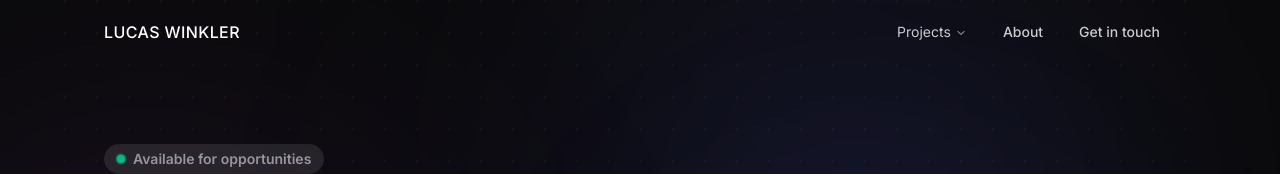
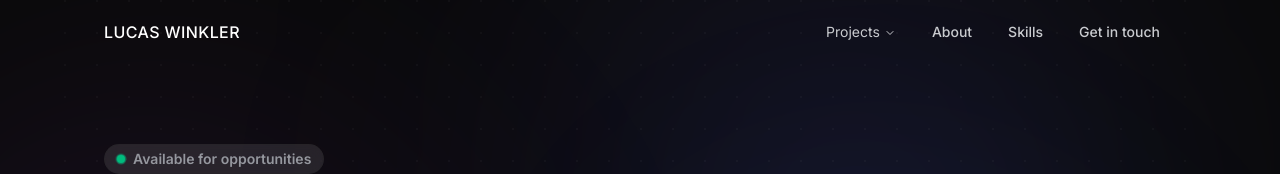
Before and after one commit to LucasWinkler/lucaswinkler.dev, a Next.js app: page / in a window 1280 px wide. Shown: the top 174 px of the page. Built offline with nearby package versions, Linux system fonts and the light colour scheme.

Commit message:
fix: update navigation to use new links

```diff
--- a/src/components/layout/header/desktop-nav.tsx
+++ b/src/components/layout/header/desktop-nav.tsx
@@ -87,13 +87,12 @@ export const DesktopNav = () => {
                   </NavigationMenuContent>
                 </>
               ) : (
-                <Link href={href} legacyBehavior passHref>
-                  <NavigationMenuLink
-                    className={cn("px-10", navigationMenuTriggerStyle())}
-                  >
-                    {label}
-                  </NavigationMenuLink>
-                </Link>
+                <NavigationMenuLink
+                  asChild
+                  className={cn("px-10", navigationMenuTriggerStyle())}
+                >
+                  <Link href={href}>{label}</Link>
+                </NavigationMenuLink>
               )}
             </NavigationMenuItem>
           );
--- a/src/constants/links.ts
+++ b/src/constants/links.ts
@@ -19,8 +19,9 @@ export const NAV_LINKS: NavLink[] = [
       })),
     },
   },
-  { label: "About", href: "/about" },
-  { label: "Get in touch", href: "/contact" },
+  { label: "About", href: "/#about" },
+  { label: "Skills", href: "/#skills" },
+  { label: "Get in touch", href: "/#cta" },
 ] as const;
 
 export const SOCIAL_LINKS: SocialLink[] = [
@@ -34,14 +35,4 @@ export const SOCIAL_LINKS: SocialLink[] = [
     href: "https://www.linkedin.com/in/lucas-winkler/",
     icon: Linkedin,
   },
-  // {
-  //   label: 'X',
-  //   href: 'https://x.com/lucasjwinkler',
-  //   icon: X,
-  // },
-  // {
-  //   label: 'Email',
-  //   href: 'mailto:hello@lucaswinkler.dev',
-  //   icon: Mail,
-  // },
 ] as const;
--- a/src/types/link.ts
+++ b/src/types/link.ts
@@ -1,4 +1,4 @@
-import type { ElementType } from 'react';
+import type { ElementType } from "react";
 
 export interface LinkBase {
   label: string;
```
